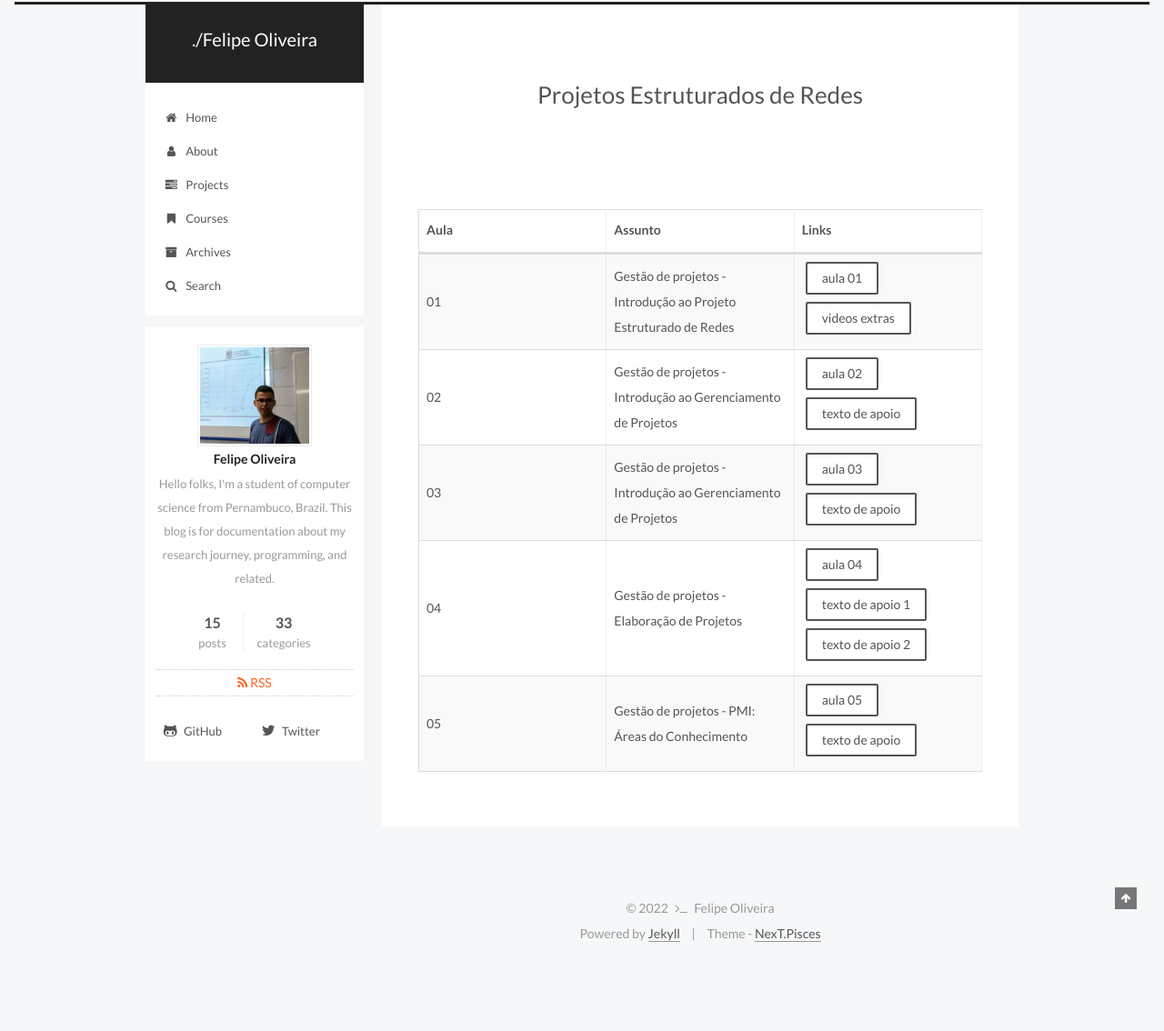
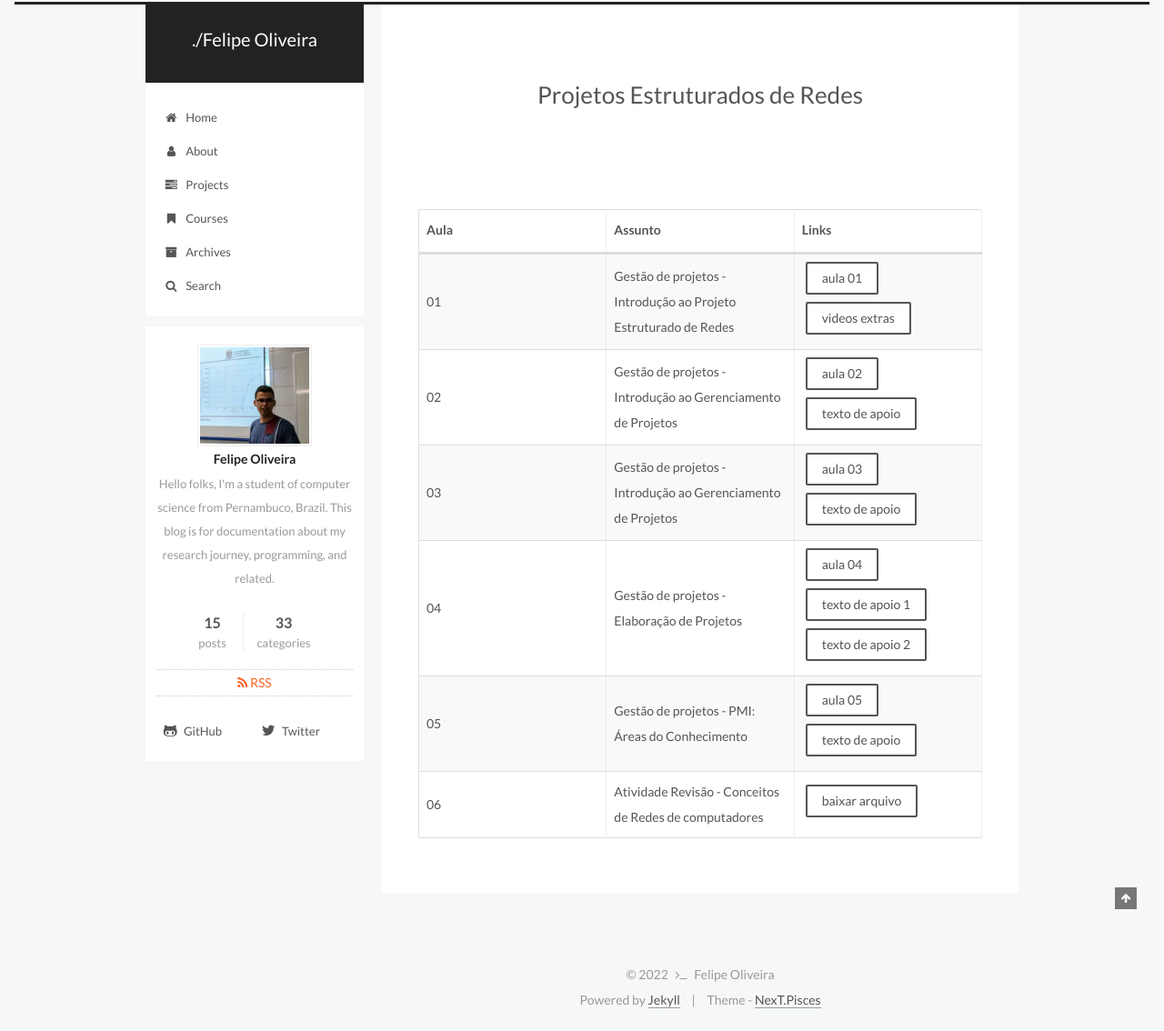
Before and after one commit to fdoliv/fdoliv.github.io, a Jekyll site: the page built from courses/per/index.md, in a window 1280 px wide. Shown: the whole page at 91% size. Built offline with Jekyll 4.4.1, drawn with Linux system fonts in a browser that asks for light colours; before the commit the page ends 1061 px from its top, so only the background shows below that.

Commit message:
Atividae 2

```diff
--- a/courses/per/index.md
+++ b/courses/per/index.md
@@ -18,3 +18,4 @@ comments: false
 | 03 | Gestão de projetos - Introdução ao Gerenciamento de Projetos | <a href="{{ site.url }}/assets/arquivos/per/aula03-per.pdf" target="blank" class="btn">aula 03</a> <a href="{{ site.url }}/assets/arquivos/per/texto-apoio-02.pdf" target="blank" class="btn">texto de apoio</a>|
 | 04 | Gestão de projetos - Elaboração de Projetos | <a href="{{ site.url }}/assets/arquivos/per/aula04-per.pdf" target="blank" class="btn">aula 04</a> <a href="https://asana.com/pt/resources/project-management-phases" target="blank" class="btn">texto de apoio 1</a> <a href="https://escoladesignthinking.echos.cc/blog/2019/11/fases-de-um-projeto/" target="blank" class="btn">texto de apoio 2</a> |
 | 05 | Gestão de projetos - PMI: Áreas do Conhecimento | <a href="{{ site.url }}/assets/arquivos/per/aula05-per.pdf" target="blank" class="btn">aula 05</a> <a href="https://seculoxximinas.com.br/fgv/entenda-as-areas-de-conhecimento-do-pmbok/" target="blank" class="btn">texto de apoio</a>|
+| 06 | Atividade Revisão - Conceitos de Redes de computadores | <a href="{{ site.url }}/assets/arquivos/per/PER2BAT2_PE.pdf" target="blank" class="btn">baixar arquivo</a> |
```
Also changed, not shown: 1 other file.
